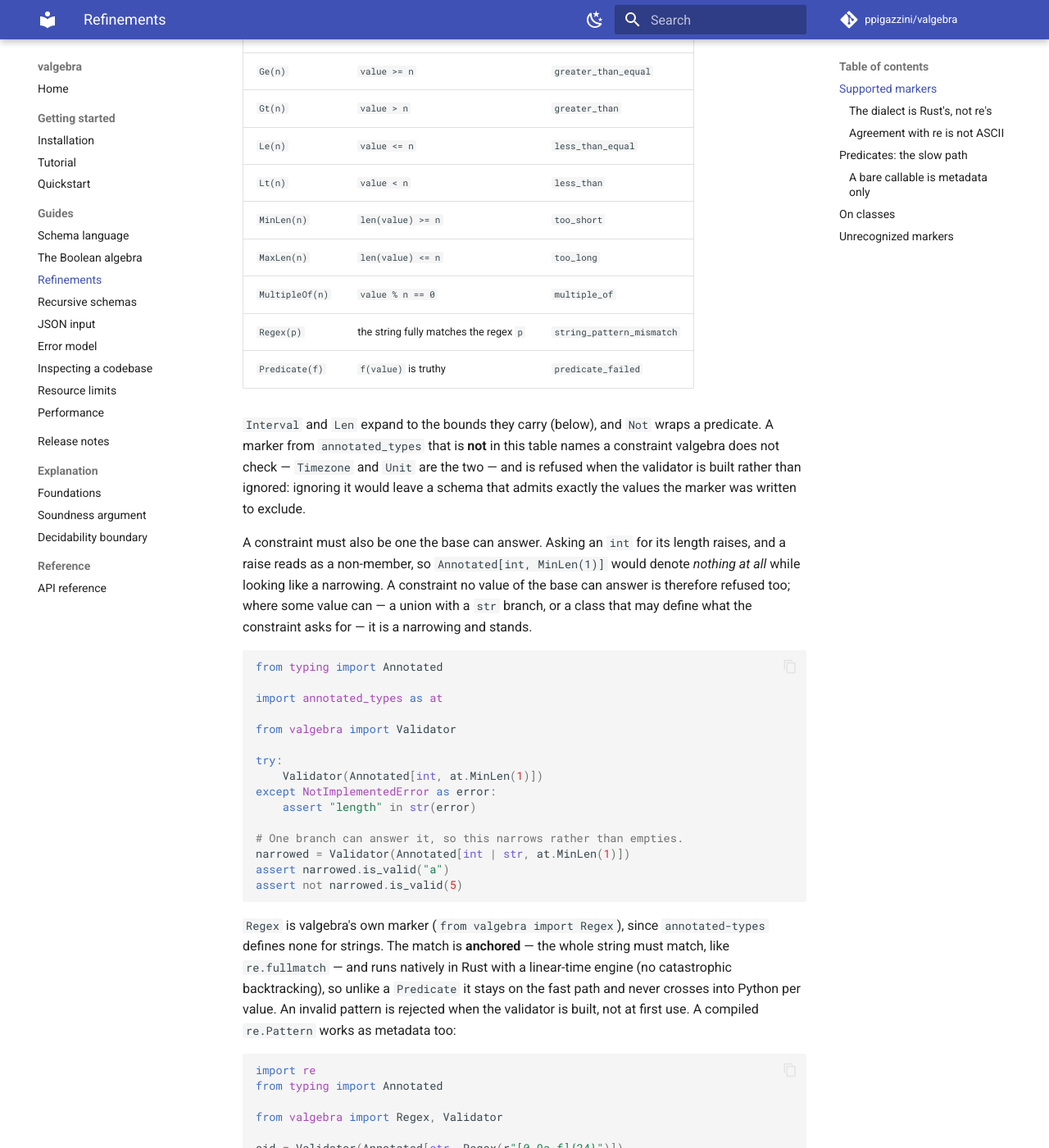
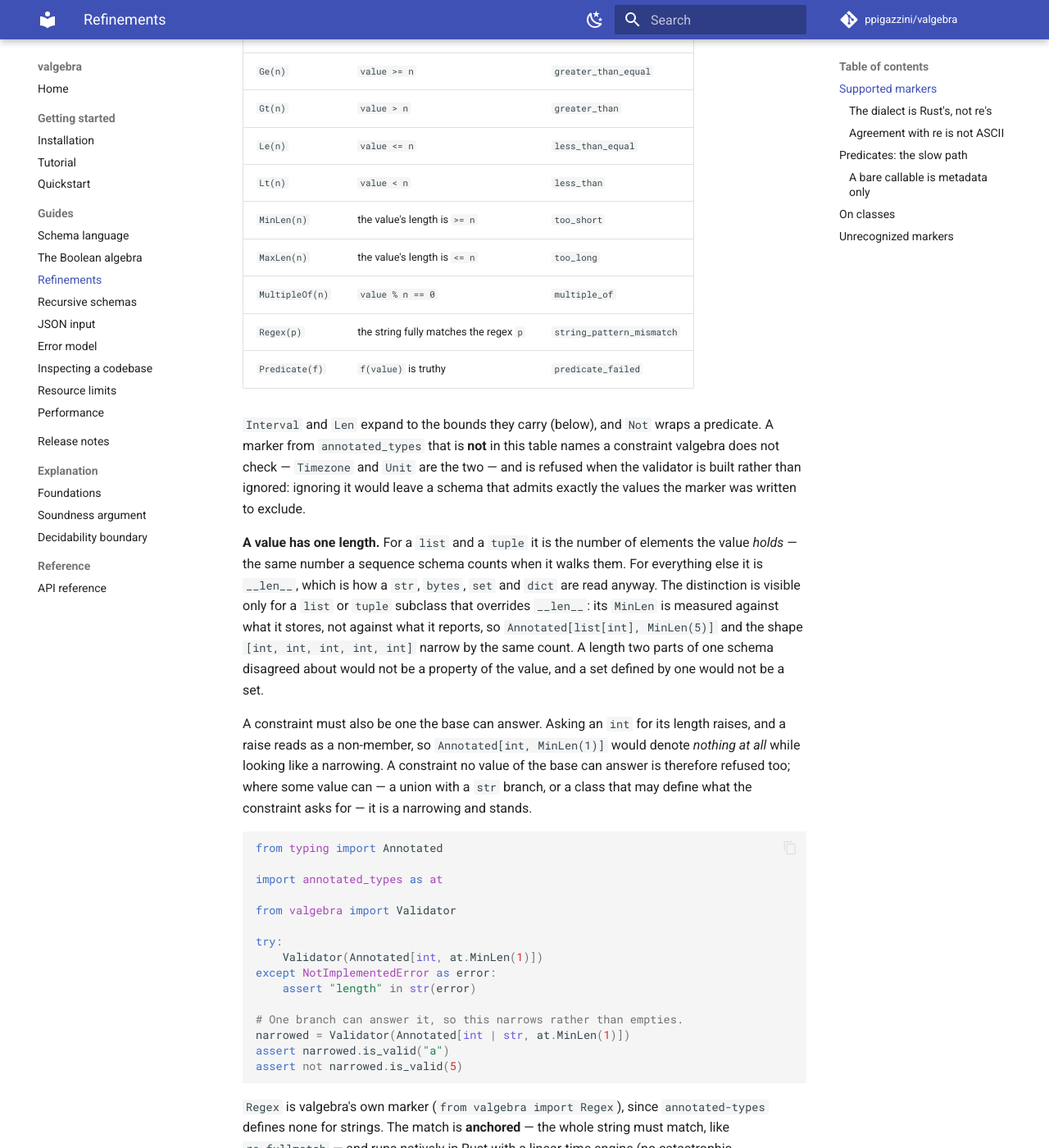
Before and after one commit to ppigazzini/valgebra, an MkDocs documentation site: the page built from docs/05-refinements.md, in a window 1280 px wide and 1400 px high, scrolled down 1139 px. Shown: the whole window at 82% size. Built offline with MkDocs 1.6.1 and Material for MkDocs 9.7.7, drawn with Linux system fonts in a browser that asks for light colours; comment, search, counter and statistics services are not loaded.

Commit message:
feat: a sequence's length is what it holds
`MinLen` and `MaxLen` called `__len__`. A sequence schema counts the
elements a `list` or `tuple` *holds*, because that is what the walk reads
when it walks them. For every builtin the two agree, and for a subclass
that overrides `__len__` they do not — so one value had two lengths, and
`Annotated[list[int], MinLen(5)]` admitted a list of one element while the
five-element shape beside it did not.

A membership that depends on which half of a schema asks is not a set. The
length markers now read what the walk reads: the elements a `list` or
`tuple` holds, and `__len__` for everything else — which is how a `str`,
`bytes`, `set` and `dict` are read anyway. The rule is not "distrust
`__len__`"; it is "one length per value, and it is the one that kind is
already read through".

This is what makes `MinLen(1)` on `list[T]` the same set as a one-element
prefix, which is what lets a sequence's length be held structurally at
all. The `__len__`-lying subclass that made the report call the pair
ill-defined is now a test in the new direction, for a list and a tuple
both, beside one that pins every other kind to its `__len__`.

The trust base loses a line. It said a value's length is the length of
what the walk reads, and that two constraints could therefore describe
different sets; the second half is no longer true, and the first is now a
rule rather than a caveat.

```diff
--- a/docs/05-refinements.md
+++ b/docs/05-refinements.md
@@ -61,8 +61,8 @@ is one `is_subtype_of` pays for.
 | `Gt(n)` | `value > n` | `greater_than` |
 | `Le(n)` | `value <= n` | `less_than_equal` |
 | `Lt(n)` | `value < n` | `less_than` |
-| `MinLen(n)` | `len(value) >= n` | `too_short` |
-| `MaxLen(n)` | `len(value) <= n` | `too_long` |
+| `MinLen(n)` | the value's length is `>= n` | `too_short` |
+| `MaxLen(n)` | the value's length is `<= n` | `too_long` |
 | `MultipleOf(n)` | `value % n == 0` | `multiple_of` |
 | `Regex(p)` | the string fully matches the regex `p` | `string_pattern_mismatch` |
 | `Predicate(f)` | `f(value)` is truthy | `predicate_failed` |
@@ -72,6 +72,16 @@ predicate. A marker from `annotated_types` that is **not** in this table names a
 constraint valgebra does not check — `Timezone` and `Unit` are the two — and is
 refused when the validator is built rather than ignored: ignoring it would leave
 a schema that admits exactly the values the marker was written to exclude.
+
+**A value has one length.** For a `list` and a `tuple` it is the number of
+elements the value *holds* — the same number a sequence schema counts when it
+walks them. For everything else it is `__len__`, which is how a `str`, `bytes`,
+`set` and `dict` are read anyway. The distinction is visible only for a `list` or
+`tuple` subclass that overrides `__len__`: its `MinLen` is measured against what
+it stores, not against what it reports, so `Annotated[list[int], MinLen(5)]` and
+the shape `[int, int, int, int, int]` narrow by the same count. A length two
+parts of one schema disagreed about would not be a property of the value, and a
+set defined by one would not be a set.
 
 A constraint must also be one the base can answer. Asking an `int` for its length
 raises, and a raise reads as a non-member, so `Annotated[int, MinLen(1)]` would
```
Also changed, not shown: docs/14-soundness.md (+0 -5 lines), docs/dev/01-schema-ir.md (+21 -0 lines), 2 other files.
